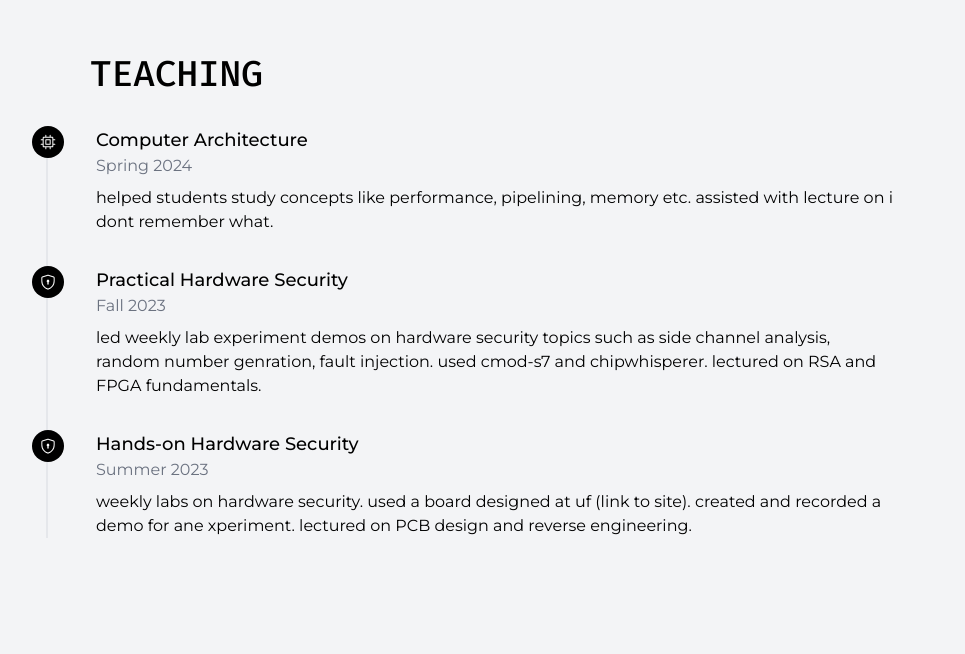
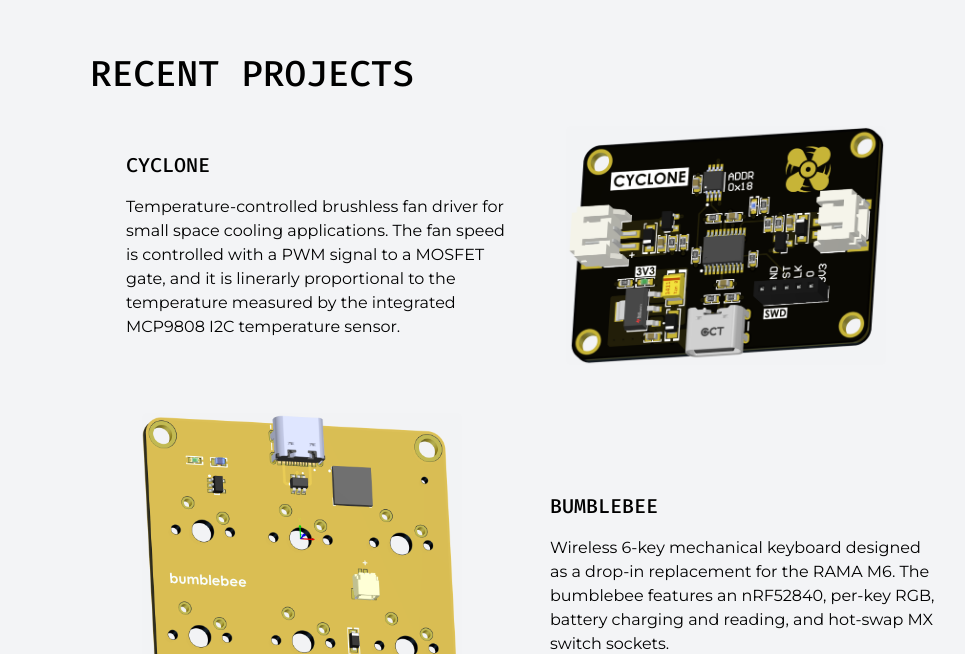
Before and after one commit to akarez/akarez.github.io, a React (Vite) app: page / in a window 1280 px wide. Shown: the part 826-1480 px from the top of the page, without its empty margins (126-1091 px from the left). Built offline with nearby package versions, Linux system fonts and the light colour scheme.

Commit message:
add recent projects

```diff
--- a/src/components/Projects.jsx
+++ b/src/components/Projects.jsx
@@ -1,8 +1,43 @@
 import React from 'react'
+import Cyclone from '../assets/projects/Cyclone.png'
+import Bumblebee from '../assets/projects/Bumblebee.png'
+
+const projects = [
+    {
+        id: 1,
+        title: 'CYCLONE',
+        description: `Temperature-controlled brushless fan driver for small space cooling applications.
+                      The fan speed is controlled with a PWM signal to a MOSFET gate, and it is linerarly
+                      proportional to the temperature measured by the integrated MCP9808 I2C temperature sensor.`,
+        image: Cyclone,
+    },
+    {
+        id: 2,
+        title: 'BUMBLEBEE',
+        description: `Wireless 6-key mechanical keyboard designed as a drop-in replacement for the RAMA M6. The bumblebee features an nRF52840, per-key RGB, battery charging and reading,
+        and hot-swap MX switch sockets.`,
+        image: Bumblebee,
+    },
+];
 
 function Projects() {
     return (
-        <div> </div>
+        <div id='projects' className='bg-gray-100 py-20'>
+            <div className='max-w-4xl mx-auto px-6'>
+                <h1 className='text-4xl font-medium mb-8 font-mono'>RECENT PROJECTS</h1>
+                {projects.map((project, index) => (
+                    <div key={project.id} className={`flex flex-col md:flex-row ${index % 2 === 0 ? 'md:flex-row-reverse' : ''} mb-12`}>
+                        <div className='w-full md:w-1/2 flex justify-center items-center mb-16 md:mb-0'>
+                            <img src={project.image} alt={project.title} className='max-w-xs max-h-xs object-contain rounded-md' />
+                        </div>
+                        <div className='w-full md:w-1/2 flex flex-col justify-center items-start pl-8 md:pl-9'>
+                            <h2 className='text-xl font-medium mb-4 font-mono'>{project.title}</h2>
+                            <p className=''>{project.description}</p>
+                        </div>
+                    </div>
+                ))}
+            </div>
+        </div>
     )
 }
 
```
Also changed, not shown: src/assets/projects/Bumblebee.png (added), src/assets/projects/Cyclone.png (added).
